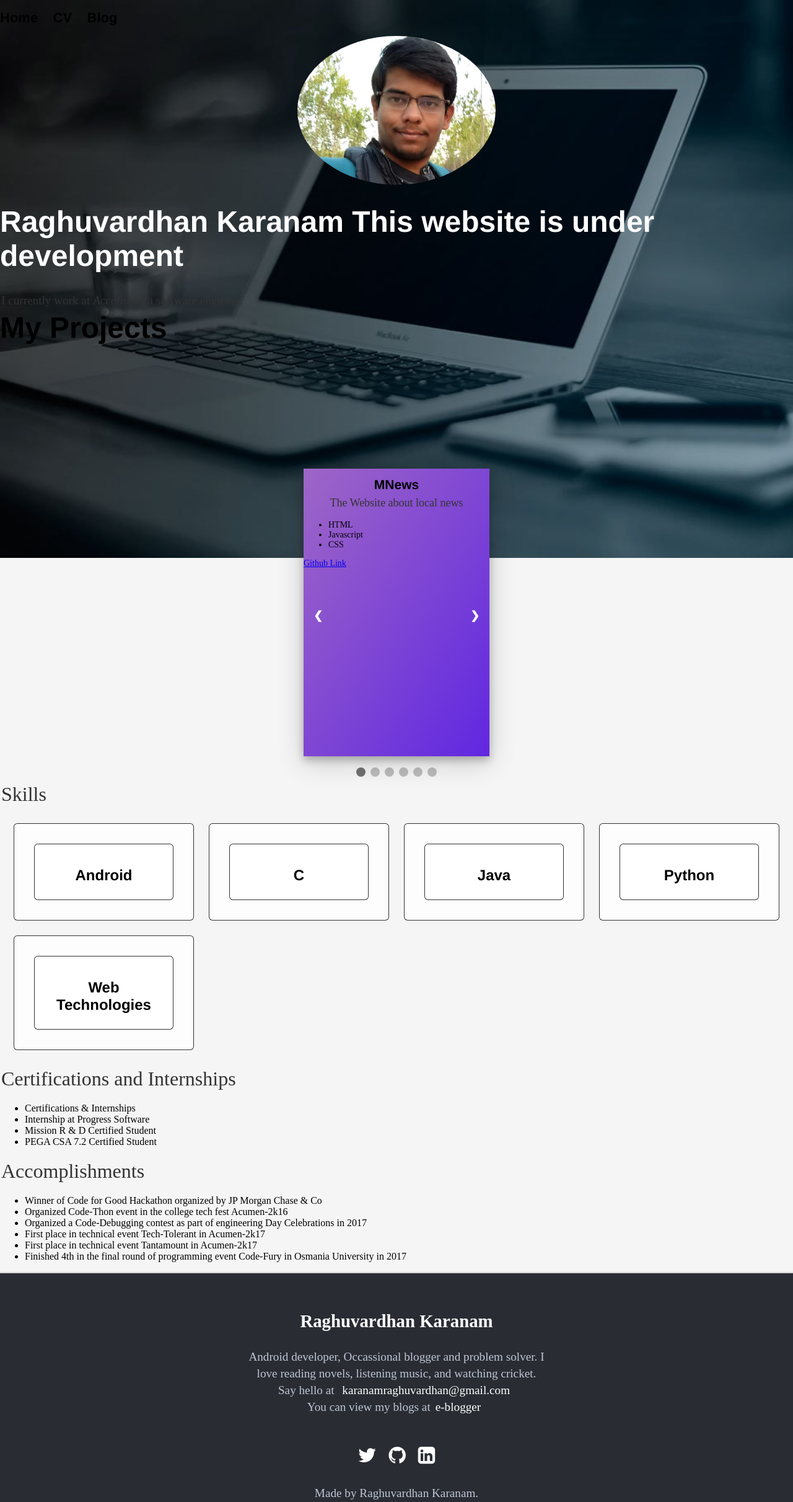
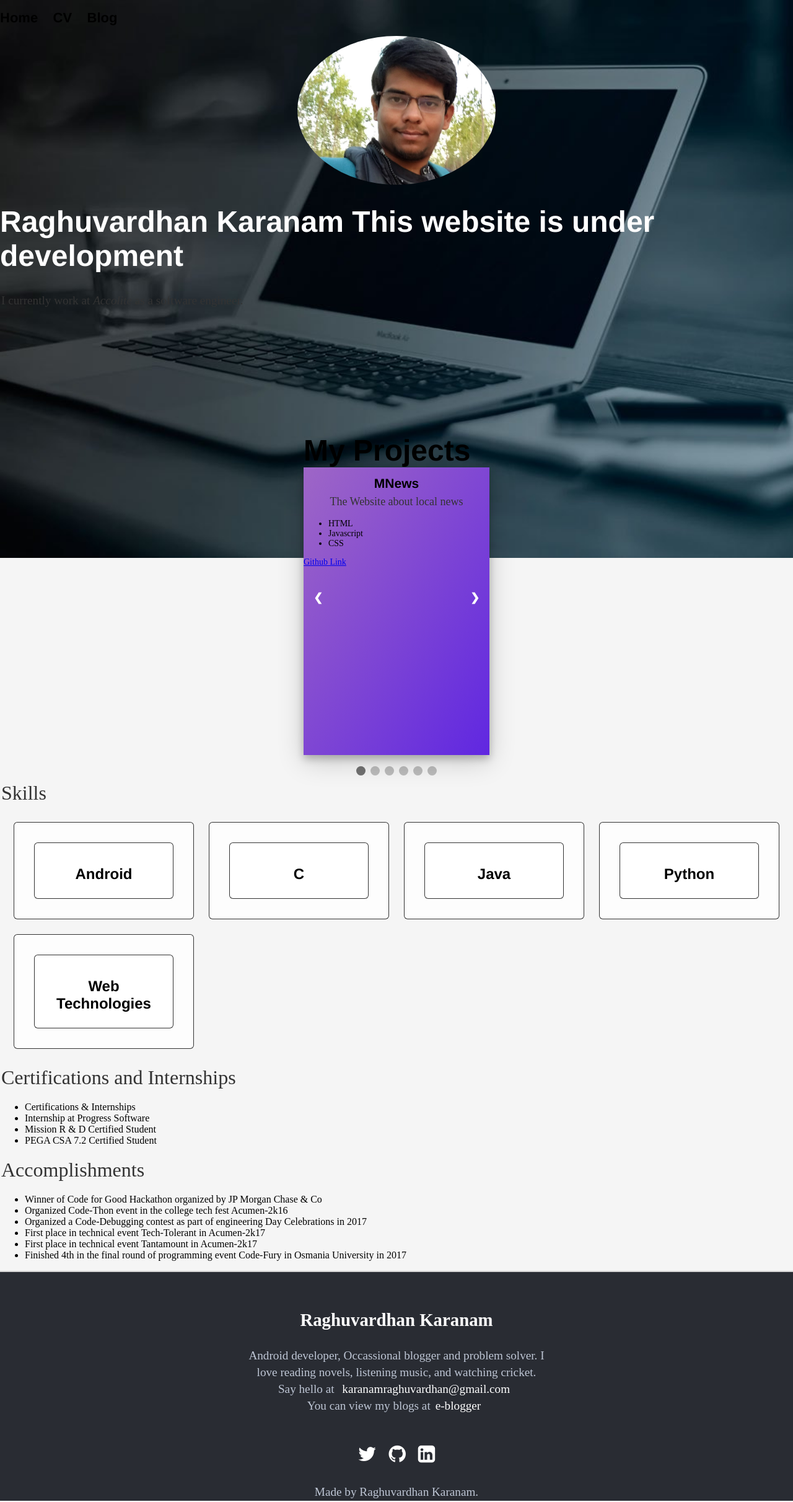
Before and after one commit to raghuvardhan/raghuvardhan.github.io, a Jekyll site: the page built from index.html, in a window 1280 px wide. Shown: the whole page at 62% size. Built offline with Jekyll 4.4.1, drawn with Linux system fonts in a browser that asks for light colours.

Commit message:
Update index.html

```diff
--- a/index.html
+++ b/index.html
@@ -7,9 +7,9 @@ title: Raghu Karanam, Android developer
 
 	<p>I currently work at <em>Accolite</em> as a software engineer.
 
-  <h1 style="margin: auto;">My Projects</h1>
 
 <div class="slideshow-container">
+    <h1 style="margin: auto;">My Projects</h1>
     <div class="project mySlides fade">
         <h1 class="projectTitle">MNews</h1>
         <p class="description">The Website about local news</p>
```
